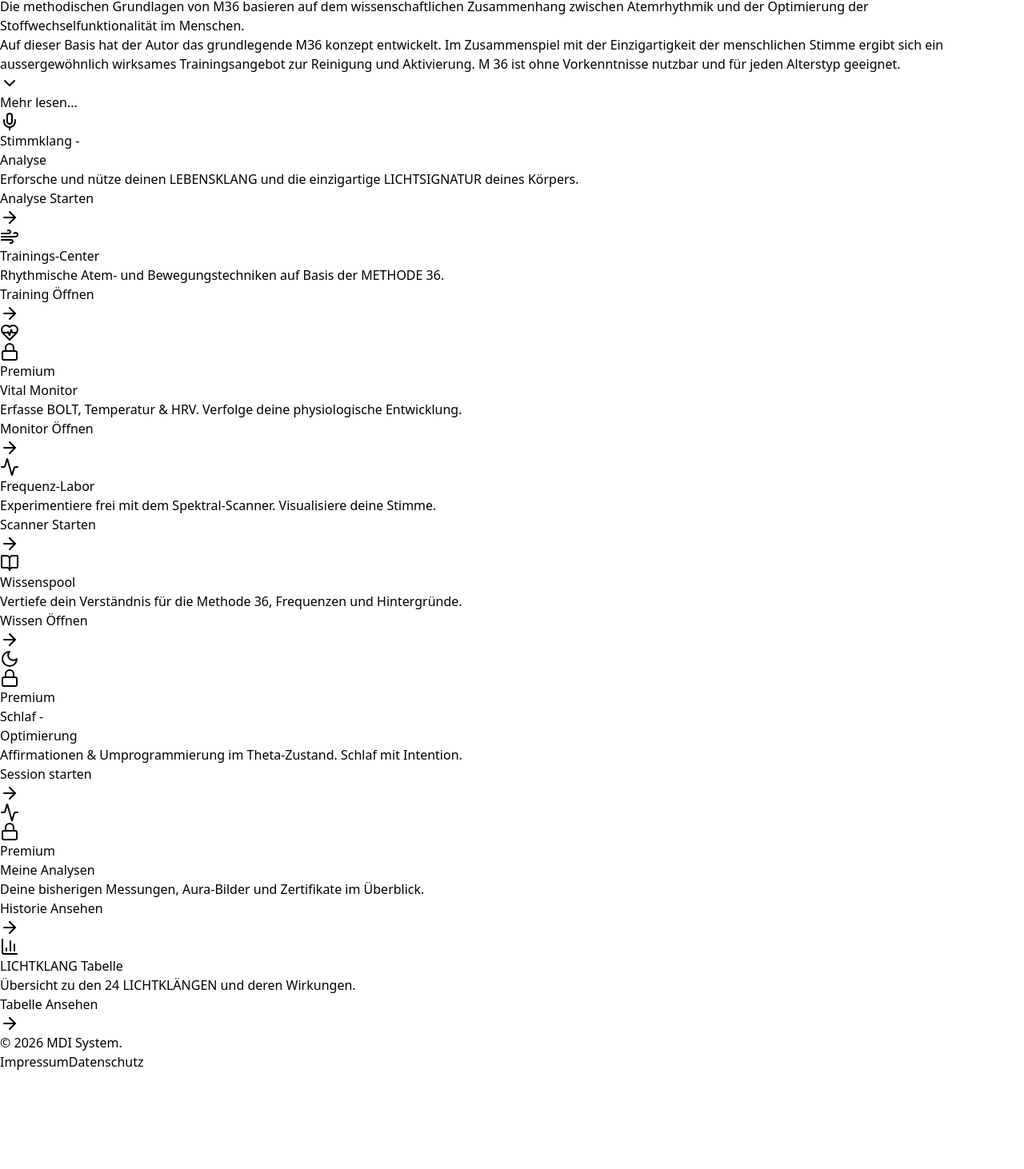
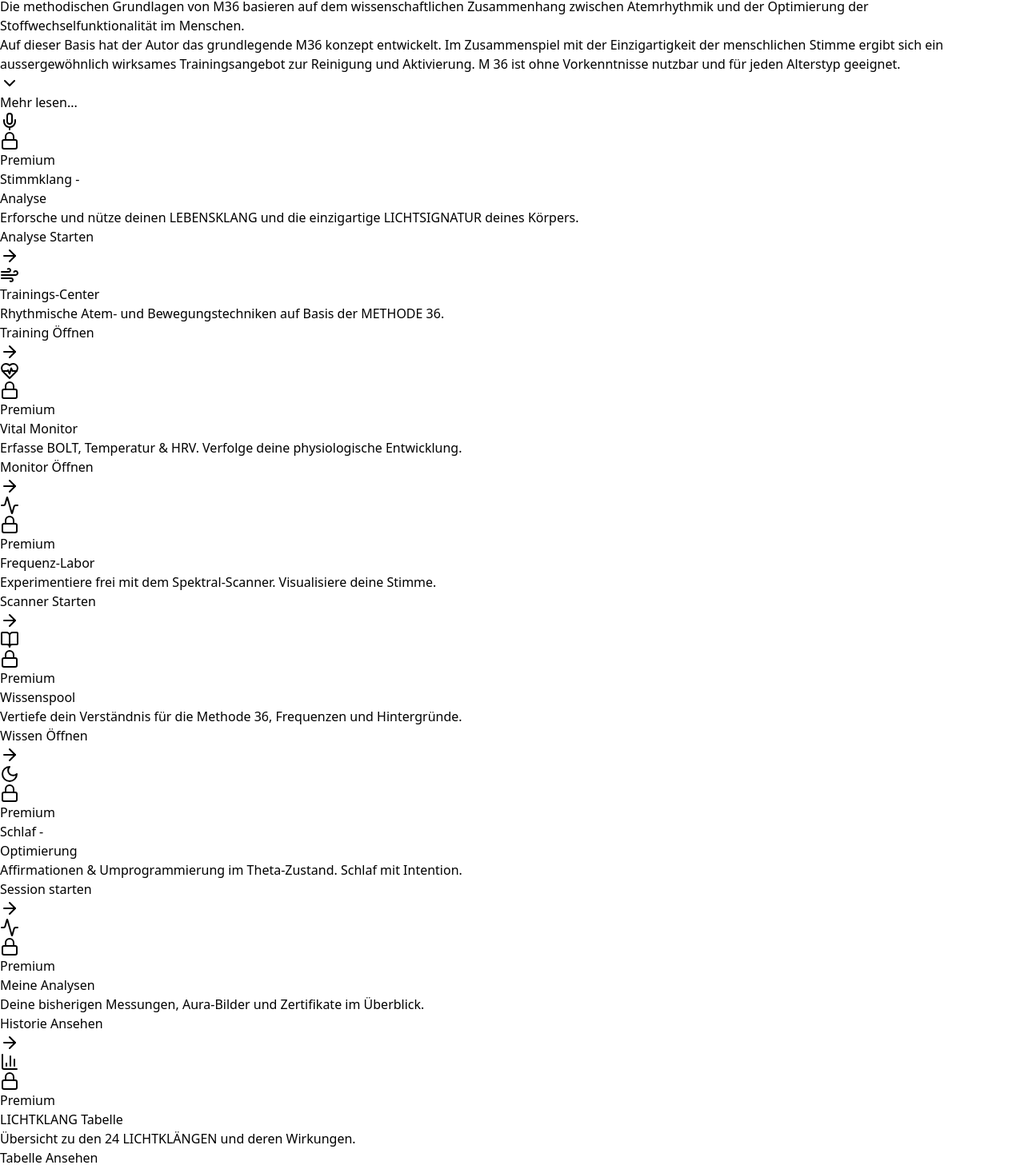
Before and after one commit to thomas-kiich/mdi-app, a React (Vite) app in the folder client/: page / in a window 1280 px wide. Shown: the part 1138-2600 px from the top of the page at 80% size. Before the commit the page ends 2478 px from the top, so only its background shows below. Built offline with nearby package versions, Linux system fonts and the light colour scheme; a web font is replaced by a local one.

Commit message:
Checkpoint: Lock non-basic features as Premium and add secret unlock

```diff
--- a/client/public/__manus__/version.json
+++ b/client/public/__manus__/version.json
@@ -1,4 +1,4 @@
 {
-  "version": "1bc6ea4f",
-  "timestamp": 1774869718755
+  "version": "cfdba704",
+  "timestamp": 1774870332318
 }
--- a/client/src/components/Dashboard.tsx
+++ b/client/src/components/Dashboard.tsx
@@ -16,9 +16,43 @@ interface DashboardProps {
     onOpenVital: () => void;
     onOpenSleep: () => void;
     onOpenHistory: () => void;
+    isPremium: boolean;
+    onTogglePremium: () => void;
 }
 
-export function Dashboard({ onStartAnalysis, onOpenTraining, onOpenScanner, onOpenKnowledge, onOpenTable, onOpenVital, onOpenSleep, onOpenHistory }: DashboardProps) {
+export function Dashboard({
+    onStartAnalysis,
+    onOpenTraining,
+    onOpenScanner,
+    onOpenKnowledge,
+    onOpenTable,
+    onOpenVital,
+    onOpenSleep,
+    onOpenHistory,
+    isPremium,
+    onTogglePremium
+}: DashboardProps) {
+    const [clickCount, setClickCount] = useState(0);
+    const [lastClickTime, setLastClickTime] = useState(0);
+
+    const handleLogoClick = () => {
+        const now = Date.now();
+        if (now - lastClickTime > 1000) {
+            setClickCount(1);
+        } else {
+            const newCount = clickCount + 1;
+            setClickCount(newCount);
+            if (newCount >= 5) {
+                onTogglePremium();
+                setClickCount(0);
+                toast({
+                    title: "Developer Mode",
+                    description: isPremium ? "Premium-Funktionen gesperrt" : "Premium-Funktionen freigeschaltet",
+                });
+            }
+        }
+        setLastClickTime(now);
+    };
     const [streak, setStreak] = useState(0);
     const [isDescriptionExpanded, setIsDescriptionExpanded] = useState(false);
     const { toast } = useToast();
@@ -28,12 +62,14 @@ export function Dashboard({ onStartAnalysis, onOpenTraining, onOpenScanner, onOp
     }, []);
 
     const handlePremiumClick = (callback: () => void, moduleName: string) => {
+        if (!isPremium) {
             toast({
-            title: "Premium Modul",
-            description: `Das Modul "${moduleName}" wird in der finalen Version kostenpflichtig sein. Für diesen Test ist es jedoch freigeschaltet.`,
+                title: "Premium Funktion",
+                description: `Das Modul "${moduleName}" ist Teil der Premium-Version und aktuell gesperrt.`,
             });
-        // Slight delay to allow user to read the toast before navigating
-        setTimeout(callback, 500);
+            return;
+        }
+        callback();
     };
 
     return (
@@ -65,7 +101,8 @@ export function Dashboard({ onStartAnalysis, onOpenTraining, onOpenScanner, onOp
                     <img
                         src="https://d2xsxph8kpxj0f.cloudfront.net/310519663036873684/VyRb5akas5jLZtUDKwE632/logo_16abbbd5.png"
                         alt="METHODE 36 Logo"
-                        className="h-24 md:h-32 mx-auto mb-6 drop-shadow-lg"
+                        className="h-24 md:h-32 mx-auto mb-6 drop-shadow-lg cursor-pointer"
+                        onClick={handleLogoClick}
                     />
                     <h1 className="text-4xl md:text-6xl font-bold text-white tracking-tighter mb-1">
                         METHODE 36
@@ -109,8 +146,16 @@ export function Dashboard({ onStartAnalysis, onOpenTraining, onOpenScanner, onOp
                     >
                         <div className="absolute inset-0 bg-gradient-to-br from-orange-500/10 to-transparent opacity-0 group-hover:opacity-100 transition-opacity" />
                         <CardContent className="p-6 flex flex-col h-full relative z-10">
-                            <div className="w-12 h-12 rounded-xl bg-orange-500/20 flex items-center justify-center mb-4 text-orange-500 group-hover:scale-110 transition-transform">
+                            <div className="flex justify-between items-start mb-4">
+                                <div className="w-12 h-12 rounded-xl bg-orange-500/20 flex items-center justify-center text-orange-500 group-hover:scale-110 transition-transform">
                                     <Mic className="w-6 h-6" />
+                                </div>
+                                {!isPremium && (
+                                    <div className="flex items-center gap-1.5 bg-orange-500/10 text-orange-500 px-3 py-1 rounded-full text-xs font-semibold border border-orange-500/20">
+                                        <Lock className="w-3 h-3" />
+                                        <span>Premium</span>
+                                    </div>
+                                )}
                             </div>
 
                             <h2 className="text-xl font-bold text-white mb-2 leading-tight">
@@ -121,7 +166,7 @@ export function Dashboard({ onStartAnalysis, onOpenTraining, onOpenScanner, onOp
                             </p>
 
                             <div className="mt-auto">
-                                <button onClick={onStartAnalysis} className="text-orange-500 hover:text-orange-400 text-sm font-medium inline-flex items-center group/btn transition-colors">
+                                <button onClick={() => handlePremiumClick(onStartAnalysis, "Stimmklang-Analyse")} className="text-orange-500 hover:text-orange-400 text-sm font-medium inline-flex items-center group/btn transition-colors">
                                     Analyse Starten <ArrowRight className="ml-1.5 w-4 h-4 group-hover/btn:translate-x-1 transition-transform" />
                                 </button>
                             </div>
@@ -173,10 +218,12 @@ export function Dashboard({ onStartAnalysis, onOpenTraining, onOpenScanner, onOp
                                 <div className="w-12 h-12 rounded-xl bg-red-500/20 flex items-center justify-center text-red-500 group-hover:scale-110 transition-transform">
                                     <HeartPulse className="w-6 h-6" />
                                 </div>
+                                {!isPremium && (
                                     <div className="flex items-center gap-1.5 bg-orange-500/10 text-orange-500 px-3 py-1 rounded-full text-xs font-semibold border border-orange-500/20">
                                         <Lock className="w-3 h-3" />
                                         <span>Premium</span>
                                     </div>
+                                )}
                             </div>
 
                             <h2 className="text-xl font-bold text-white mb-2">Vital Monitor</h2>
@@ -204,8 +251,16 @@ export function Dashboard({ onStartAnalysis, onOpenTraining, onOpenScanner, onOp
                     >
                         <div className="absolute inset-0 bg-gradient-to-br from-purple-500/10 to-transparent opacity-0 group-hover:opacity-100 transition-opacity" />
                         <CardContent className="p-6 flex flex-col h-full relative z-10">
-                            <div className="w-12 h-12 rounded-xl bg-purple-500/20 flex items-center justify-center mb-4 text-purple-500 group-hover:scale-110 transition-transform">
+                            <div className="flex justify-between items-start mb-4">
+                                <div className="w-12 h-12 rounded-xl bg-purple-500/20 flex items-center justify-center text-purple-500 group-hover:scale-110 transition-transform">
                                     <Activity className="w-6 h-6" />
+                                </div>
+                                {!isPremium && (
+                                    <div className="flex items-center gap-1.5 bg-orange-500/10 text-orange-500 px-3 py-1 rounded-full text-xs font-semibold border border-orange-500/20">
+                                        <Lock className="w-3 h-3" />
+                                        <span>Premium</span>
+                                    </div>
+                                )}
                             </div>
 
                             <h2 className="text-xl font-bold text-white mb-2">Frequenz-Labor</h2>
@@ -214,7 +269,7 @@ export function Dashboard({ onStartAnalysis, onOpenTraining, onOpenScanner, onOp
                             </p>
 
                             <div className="mt-auto">
-                                <button onClick={onOpenScanner} className="text-orange-500 hover:text-orange-400 text-sm font-medium inline-flex items-center group/btn transition-colors">
+                                <button onClick={() => handlePremiumClick(onOpenScanner, "Frequenz-Labor")} className="text-orange-500 hover:text-orange-400 text-sm font-medium inline-flex items-center group/btn transition-colors">
                                     Scanner Starten <ArrowRight className="ml-1.5 w-4 h-4 group-hover/btn:translate-x-1 transition-transform" />
                                 </button>
                             </div>
@@ -233,8 +288,16 @@ export function Dashboard({ onStartAnalysis, onOpenTraining, onOpenScanner, onOp
                     >
                         <div className="absolute inset-0 bg-gradient-to-br from-green-500/10 to-transparent opacity-0 group-hover:opacity-100 transition-opacity" />
                         <CardContent className="p-6 flex flex-col h-full relative z-10">
-                            <div className="w-12 h-12 rounded-xl bg-green-500/20 flex items-center justify-center mb-4 text-green-500 group-hover:scale-110 transition-transform">
+                            <div className="flex justify-between items-start mb-4">
+                                <div className="w-12 h-12 rounded-xl bg-green-500/20 flex items-center justify-center text-green-500 group-hover:scale-110 transition-transform">
                                     <BookOpen className="w-6 h-6" />
+                                </div>
+                                {!isPremium && (
+                                    <div className="flex items-center gap-1.5 bg-orange-500/10 text-orange-500 px-3 py-1 rounded-full text-xs font-semibold border border-orange-500/20">
+                                        <Lock className="w-3 h-3" />
+                                        <span>Premium</span>
+                                    </div>
+                                )}
                             </div>
 
                             <h2 className="text-xl font-bold text-white mb-2">Wissenspool</h2>
@@ -243,7 +306,7 @@ export function Dashboard({ onStartAnalysis, onOpenTraining, onOpenScanner, onOp
                             </p>
 
                             <div className="mt-auto">
-                                <button onClick={onOpenKnowledge} className="text-orange-500 hover:text-orange-400 text-sm font-medium inline-flex items-center group/btn transition-colors">
+                                <button onClick={() => handlePremiumClick(onOpenKnowledge, "Wissenspool")} className="text-orange-500 hover:text-orange-400 text-sm font-medium inline-flex items-center group/btn transition-colors">
                                     Wissen Öffnen <ArrowRight className="ml-1.5 w-4 h-4 group-hover/btn:translate-x-1 transition-transform" />
                                 </button>
                             </div>
@@ -266,10 +329,12 @@ export function Dashboard({ onStartAnalysis, onOpenTraining, onOpenScanner, onOp
                                 <div className="w-12 h-12 rounded-xl bg-purple-500/20 flex items-center justify-center text-purple-500 group-hover:scale-110 transition-transform">
                                     <Moon className="w-6 h-6" />
                                 </div>
+                                {!isPremium && (
                                     <div className="flex items-center gap-1.5 bg-orange-500/10 text-orange-500 px-3 py-1 rounded-full text-xs font-semibold border border-orange-500/20">
                                         <Lock className="w-3 h-3" />
                                         <span>Premium</span>
                                     </div>
+                                )}
                             </div>
 
                             <h2 className="text-xl font-bold text-white mb-2 leading-tight">
@@ -303,10 +368,12 @@ export function Dashboard({ onStartAnalysis, onOpenTraining, onOpenScanner, onOp
                                 <div className="w-12 h-12 rounded-xl bg-cyan-500/20 flex items-center justify-center text-cyan-500 group-hover:scale-110 transition-transform">
                                     <Activity className="w-6 h-6" />
                                 </div>
+                                {!isPremium && (
                                     <div className="flex items-center gap-1.5 bg-orange-500/10 text-orange-500 px-3 py-1 rounded-full text-xs font-semibold border border-orange-500/20">
                                         <Lock className="w-3 h-3" />
                                         <span>Premium</span>
                                     </div>
+                                )}
                             </div>
 
                             <h2 className="text-xl font-bold text-white mb-2">Meine Analysen</h2>
@@ -334,8 +401,16 @@ export function Dashboard({ onStartAnalysis, onOpenTraining, onOpenScanner, onOp
                     >
                         <div className="absolute inset-0 bg-gradient-to-br from-cyan-500/10 to-transparent opacity-0 group-hover:opacity-100 transition-opacity" />
                         <CardContent className="p-6 flex flex-col h-full relative z-10">
-                            <div className="w-12 h-12 rounded-xl bg-cyan-500/20 flex items-center justify-center mb-4 text-cyan-500 group-hover:scale-110 transition-transform">
+                            <div className="flex justify-between items-start mb-4">
+                                <div className="w-12 h-12 rounded-xl bg-cyan-500/20 flex items-center justify-center text-cyan-500 group-hover:scale-110 transition-transform">
                                     <BarChart3 className="w-6 h-6" />
+                                </div>
+                                {!isPremium && (
+                                    <div className="flex items-center gap-1.5 bg-orange-500/10 text-orange-500 px-3 py-1 rounded-full text-xs font-semibold border border-orange-500/20">
+                                        <Lock className="w-3 h-3" />
+                                        <span>Premium</span>
+                                    </div>
+                                )}
                             </div>
 
                             <h2 className="text-xl font-bold text-white mb-2">LICHTKLANG Tabelle</h2>
@@ -344,7 +419,7 @@ export function Dashboard({ onStartAnalysis, onOpenTraining, onOpenScanner, onOp
                             </p>
 
                             <div className="mt-auto">
-                                <button onClick={onOpenTable} className="text-orange-500 hover:text-orange-400 text-sm font-medium inline-flex items-center group/btn transition-colors">
+                                <button onClick={() => handlePremiumClick(onOpenTable, "LICHTKLANG Tabelle")} className="text-orange-500 hover:text-orange-400 text-sm font-medium inline-flex items-center group/btn transition-colors">
                                     Tabelle Ansehen <ArrowRight className="ml-1.5 w-4 h-4 group-hover/btn:translate-x-1 transition-transform" />
                                 </button>
                             </div>
--- a/client/src/components/TrainingCategoryStructure.tsx
+++ b/client/src/components/TrainingCategoryStructure.tsx
@@ -1,9 +1,10 @@
 import { useState } from "react";
 import { Button } from "@/components/ui/button";
 import { Card, CardContent, CardHeader, CardTitle } from "@/components/ui/card";
-import { ChevronRight, AlertCircle, BookOpen, ArrowLeft } from "lucide-react";
+import { ChevronRight, AlertCircle, BookOpen, ArrowLeft, Lock } from "lucide-react";
 import { cn } from "@/lib/utils";
 import { BasicColorSelector } from "@/components/BasicColorSelector";
+import { useToast } from "@/hooks/use-toast";
 
 interface TrainingItem {
   id: string;
@@ -27,6 +28,7 @@ interface TrainingCategoryStructureProps {
   onStartBasicTraining?: (freq: number, tone: string, color: string, typeId: number) => void;
   onOpenKnowledge?: () => void;
   onClose?: () => void;
+  isPremium?: boolean;
 }
 
 const TRAINING_CATEGORIES: TrainingCategory[] = [
@@ -108,9 +110,11 @@ export function TrainingCategoryStructure({
   onStartTraining,
   onStartBasicTraining,
   onOpenKnowledge,
-  onClose
+  onClose,
+  isPremium
 }: TrainingCategoryStructureProps) {
   const [selectedCategory, setSelectedCategory] = useState<string | null>(null);
+  const { toast } = useToast();
   const [selectedItem, setSelectedItem] = useState<string | null>(null);
   const [selectedDuration, setSelectedDuration] = useState<number | null>(null);
 
@@ -351,11 +355,28 @@ export function TrainingCategoryStructure({
           {TRAINING_CATEGORIES.map((cat) => (
             <Card
               key={cat.id}
-              className="bg-gradient-to-br from-zinc-900/50 to-zinc-800/30 border-zinc-800 hover:border-orange-500/50 cursor-pointer transition-all group"
-              onClick={() => setSelectedCategory(cat.id)}
+              className="bg-gradient-to-br from-zinc-900/50 to-zinc-800/30 border-zinc-800 hover:border-orange-500/50 cursor-pointer transition-all group relative overflow-hidden"
+              onClick={() => {
+                if (cat.id !== "befindlichkeit" && !isPremium) {
+                  toast({
+                    title: "Premium Funktion",
+                    description: `Die Kategorie "${cat.name}" ist Teil der Premium-Version und aktuell gesperrt.`,
+                  });
+                  return;
+                }
+                setSelectedCategory(cat.id);
+              }}
             >
               <CardContent className="p-8">
-                <div className="text-5xl mb-4">{cat.icon}</div>
+                <div className="flex justify-between items-start mb-4">
+                  <div className="text-5xl">{cat.icon}</div>
+                  {cat.id !== "befindlichkeit" && !isPremium && (
+                    <div className="flex items-center gap-1.5 bg-orange-500/10 text-orange-500 px-3 py-1 rounded-full text-xs font-semibold border border-orange-500/20">
+                      <Lock className="w-3 h-3" />
+                      <span>Premium</span>
+                    </div>
+                  )}
+                </div>
                 <h2 className="text-2xl font-bold mb-3 group-hover:text-orange-500 transition-colors">
                   {cat.name}
                 </h2>
--- a/client/src/components/TrainingCenter.tsx
+++ b/client/src/components/TrainingCenter.tsx
@@ -16,9 +16,10 @@ interface TrainingCenterProps {
     color: string;
     onClose: () => void;
     initialMode?: TrainingMode;
+    isPremium: boolean;
 }
 
-export function TrainingCenter({ frequency, toneName, color, onClose, initialMode = 'SELECTION' }: TrainingCenterProps) {
+export function TrainingCenter({ frequency, toneName, color, onClose, initialMode = 'SELECTION', isPremium }: TrainingCenterProps) {
     const [mode, setMode] = useState<TrainingMode>(initialMode);
     const [selectedDuration, setSelectedDuration] = useState<number>(7);
     const [selectedAudioModule, setSelectedAudioModule] = useState<'7min' | '21min' | '21min-loop'>('7min');
--- a/client/src/pages/Home.tsx
+++ b/client/src/pages/Home.tsx
@@ -142,6 +142,7 @@ export default function Home() {
   const [showSleepTheta, setShowSleepTheta] = useState(false);
   const [showHistory, setShowHistory] = useState(false);
   const [showAppInstallGuide, setShowAppInstallGuide] = useState(false);
+  const [isPremium, setIsPremium] = useState(false);
 
   const [basicTrainingData, setBasicTrainingData] = useState<{freq: number, tone: string, color: string, typeId: number} | null>(null);
 
@@ -401,6 +402,8 @@ export default function Home() {
                 onOpenVital={() => setShowVitalDashboard(true)}
                 onOpenSleep={() => setShowSleepTheta(true)}
                 onOpenHistory={() => setShowHistory(true)}
+                isPremium={isPremium}
+                onTogglePremium={() => setIsPremium(!isPremium)}
               />
             </div>
         );
@@ -974,6 +977,7 @@ studyMdiResult: ${studyMdiResult ? 'ok' : 'missing'}
           ) : showTrainingCenter ? (
             <div className="fixed inset-0 z-50 bg-black overflow-y-auto">
               <TrainingCategoryStructure
+                isPremium={isPremium}
                 onClose={() => setShowTrainingCenter(false)}
                 onStartTraining={(item, duration) => {
                   setSelectedTrainingDuration(duration);
```
Lines whose indentation alone changed are shown as unchanged.
